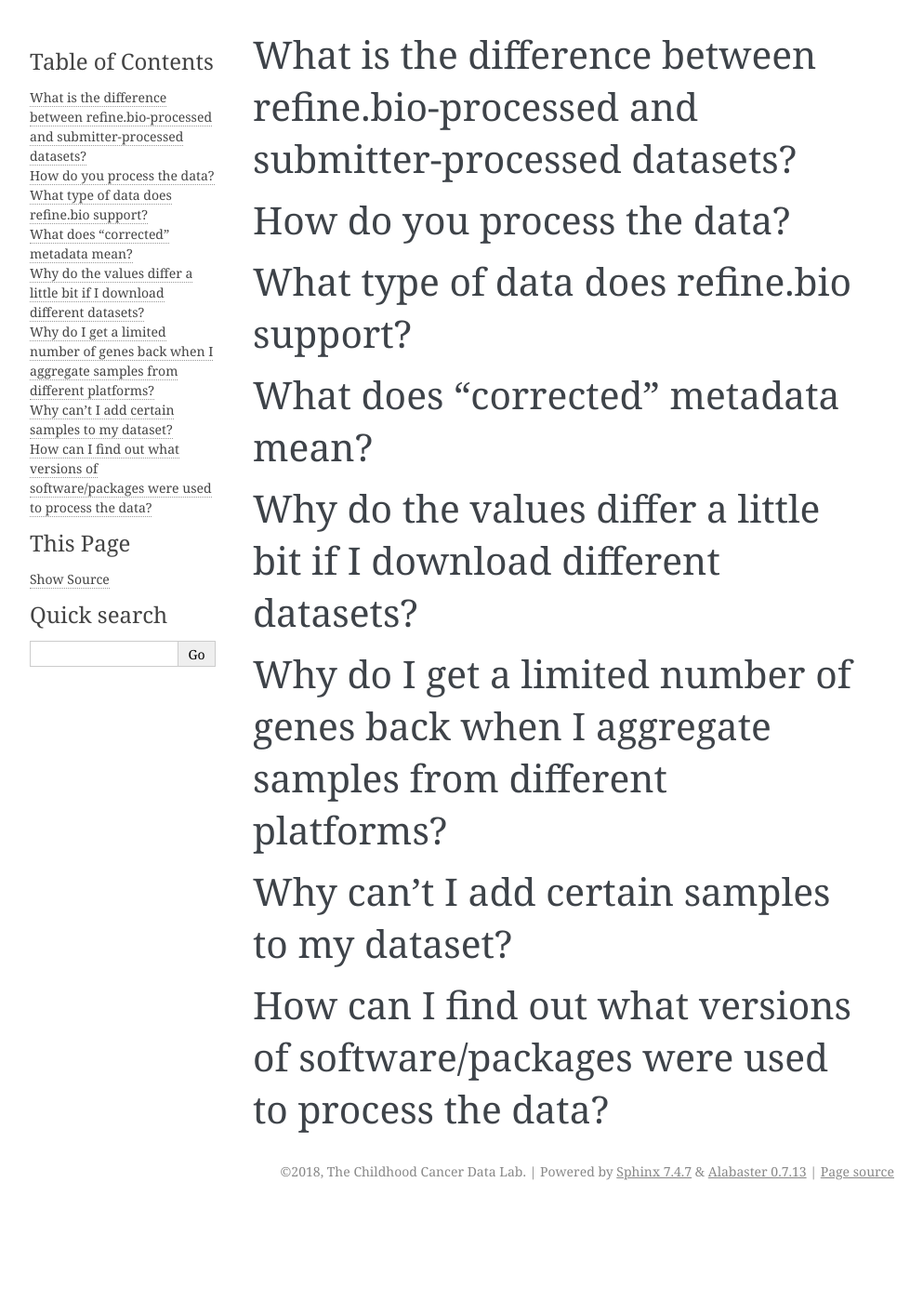
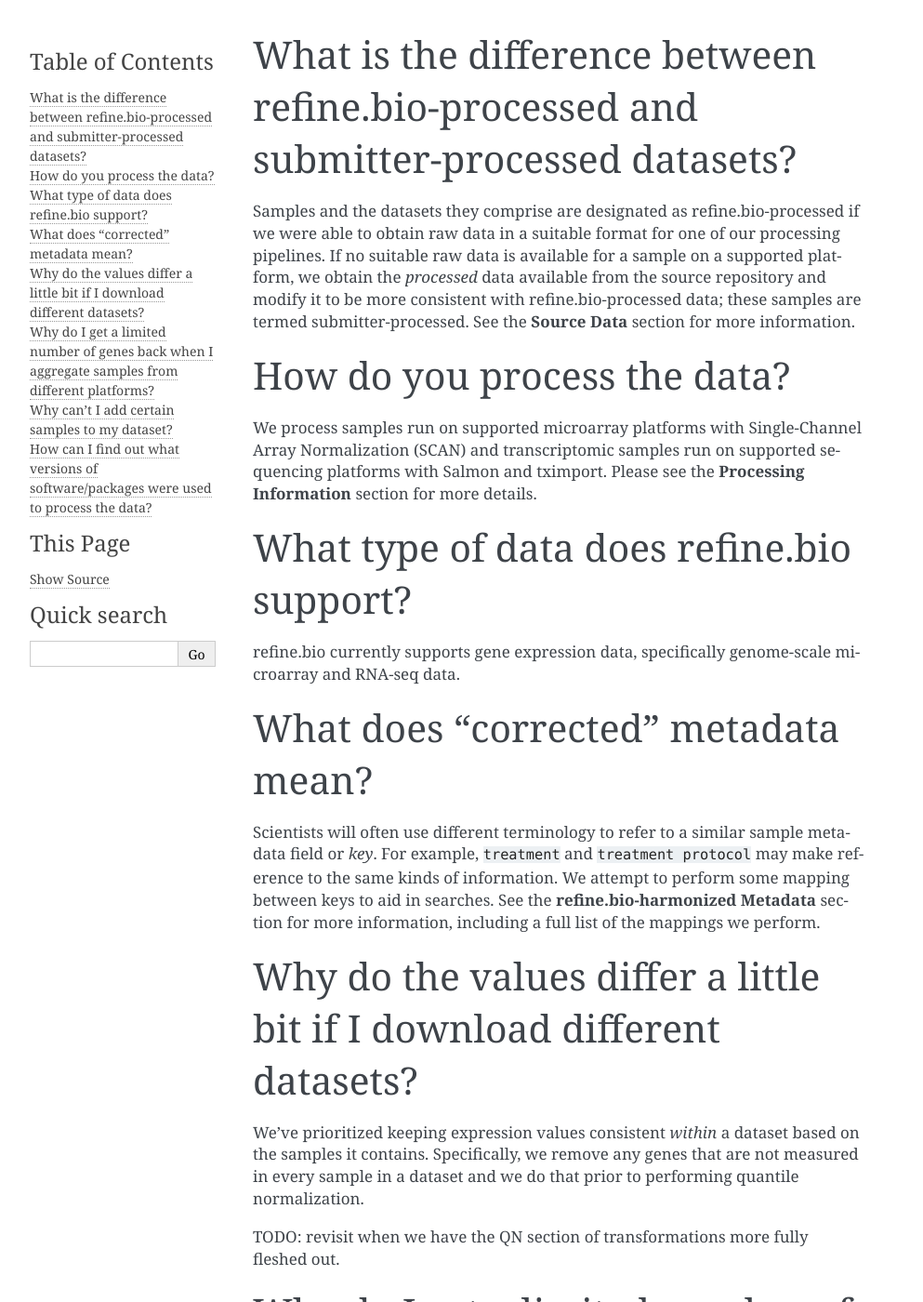
Before and after one commit to AlexsLemonade/refinebio-docs, a Sphinx documentation site: the page built from docs/faq.md, in a window 1280 px wide and 1400 px high. Shown: the whole window at 93% size, without its empty margins (148-1141 px from the left). Built offline with Sphinx 7.4.7, drawn with Linux system fonts in a browser that asks for light colours; some of the changed text lies outside the part shown.

Commit message:
Draft of FAQ answers

```diff
--- a/docs/faq.md
+++ b/docs/faq.md
@@ -1,15 +1,49 @@
 #### What is the difference between refine.bio-processed and submitter-processed datasets?
+
+Samples and the datasets they comprise are designated as refine.bio-processed if we were able to obtain raw data in a suitable format for one of our processing pipelines.
+If no suitable raw data is available for a sample on a supported platform, we obtain the _processed_ data available from the source repository and modify it to be more consistent with refine.bio-processed data; these samples are termed submitter-processed.
+See the **Source Data** section for more information.
 
 #### How do you process the data?
 
+We process samples run on supported microarray platforms with Single-Channel Array Normalization (SCAN) and transcriptomic samples run on supported sequencing platforms with Salmon and tximport.
+Please see the **Processing Information** section for more details.
+
 #### What type of data does refine.bio support?
+
+refine.bio currently supports gene expression data, specifically genome-scale microarray and RNA-seq data.
 
 #### What does "corrected" metadata mean?
 
+Scientists will often use different terminology to refer to a similar sample metadata field or _key_.
+For example, `treatment` and `treatment protocol` may make reference to the same kinds of information.
+We attempt to perform some mapping between keys to aid in searches.
+See the **refine.bio-harmonized Metadata** section for more information, including a full list of the mappings we perform.
+
 #### Why do the values differ a little bit if I download different datasets?
+
+We've prioritized keeping expression values consistent _within_ a dataset based on the samples it contains.
+Specifically, we remove any genes that are not measured in every sample in a dataset and we do that prior to performing quantile normalization.
+
+TODO: revisit when we have the QN section of transformations more fully fleshed out.
 
 #### Why do I get a limited number of genes back when I aggregate samples from different platforms?
 
+Different platforms will often measure different sets of genes.
+These differences can be particularly pronounced when comparing older microarray platforms to more recent platforms.
+When aggregating samples, we retain _only_ the genes present in _every sample_.
+If the dataset delivered to you has fewer genes than you were expecting for that organism, it could be the result of combining multiple platforms or it may be from an older microarray platform.
+
+
 #### Why can't I add certain samples to my dataset?
 
+refine.bio will sometimes obtain the metadata (e.g., sample title or experimental protocol) associated with a sample but the raw or submitter processed expression data files are in a format that we can not process.
+We do not allow you to add these samples to your dataset because we can not deliver expression values.
+
 #### How can I find out what versions of software/packages were used to process the data?
+
+Version information for the packages we think are _most important_ for data processing is available on the pop-up displayed when you click a sample's processing information link.
+
+If you require more granular package information, TODO: how to best access the info in the YAML files?
+
+In addition, you may wish to obtain [our Docker images](https://hub.docker.com/u/ccdl/) (prefixed with `dr_`) which will allow you to access version information for every dependency.
```
